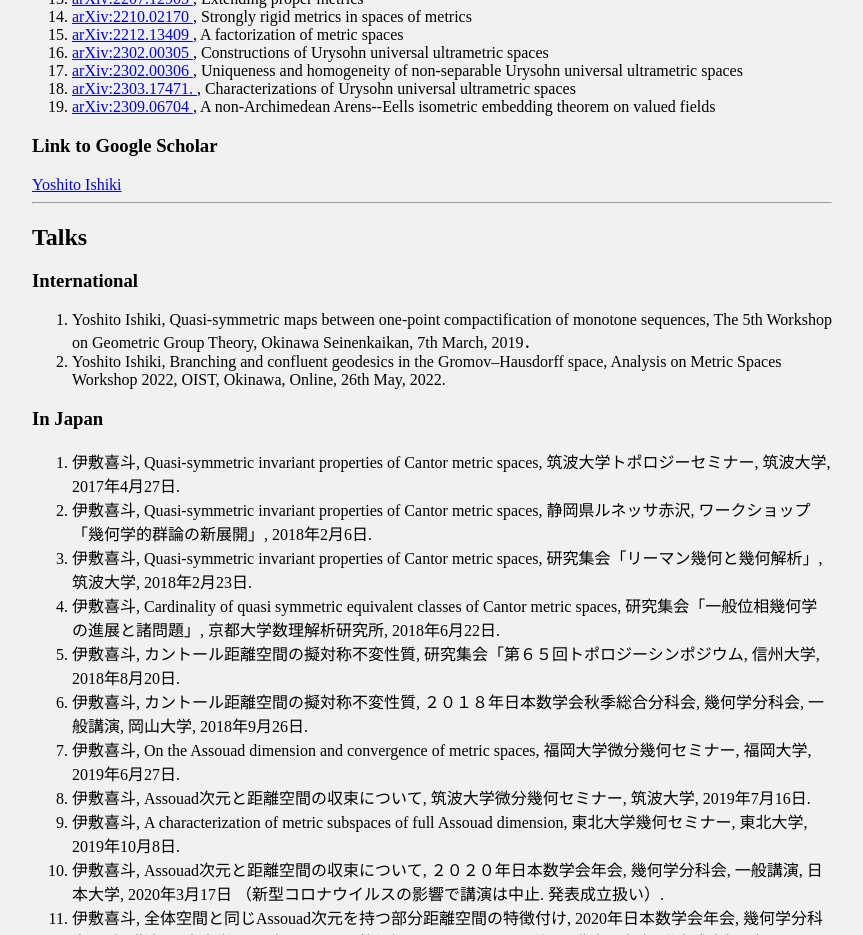
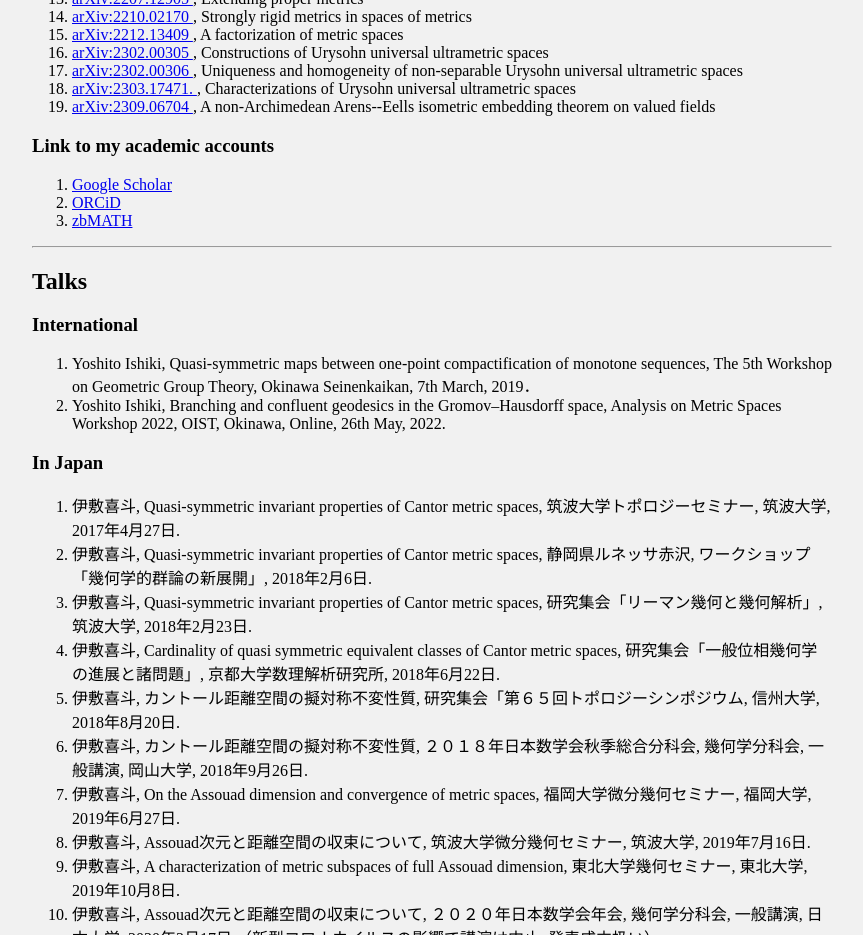
Before and after one commit to yoshito-ishiki-math/yoshito-ishiki-math.github.io, a plain HTML site: page index.html in a window 1280 px wide. Shown: the part 2000-2935 px from the top of the page, without its empty margins (208-1071 px from the left). Drawn offline with Linux system fonts and the light colour scheme.

Commit message:
Add files via upload

```diff
--- a/index.html
+++ b/index.html
@@ -440,11 +440,26 @@
   </ol>
 
 <h3>
-  Link to Google Scholar
+  Link to my academic accounts
 </h3>
-<a href="https://scholar.google.co.jp/citations?user=TOoDepcAAAAJ&hl=ja&oi=ao">
-Yoshito Ishiki
+<ol>
+  <li>
+    <a href="https://scholar.google.co.jp/citations?user=TOoDepcAAAAJ&hl=ja&oi=ao">
+      Google Scholar
+      </a>
+  </li>
+  <li>
+<a href="https://orcid.org/0009-0002-7792-8280">
+  ORCiD
 </a>
+  </li>
+  <li>
+    <a href="https://zbmath.org/authors/ishiki.yoshito">
+      zbMATH
+    </a>
+  </li>
+</ol>
+
 
 
 
```
